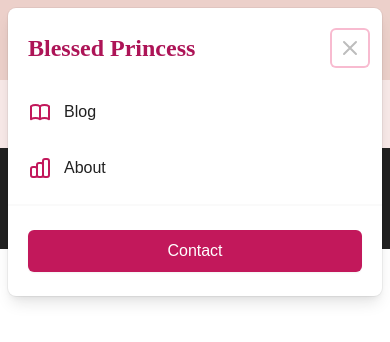
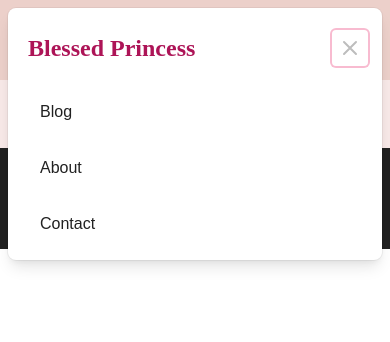
Before and after one commit to agungkeys/blessedprincess, a Next.js app: page /about in a window 390 px wide. Both pictures are taken after a click on the button "Open menu". Shown: the top 342 px of the page. Built offline with nearby package versions, Linux system fonts and the light colour scheme.

Commit message:
add new configuration for disqus

```diff
--- a/pages/[slug].js
+++ b/pages/[slug].js
@@ -16,7 +16,7 @@ function Slug({ props }) {
     }
   },[storePost]);
 
-  const disqusShortname = "blessed-9"
+  const disqusShortname = "https-blessedprincess-my-id"
   const disqusConfig = {
     url: `https://${process.env.BASE_HOST}/${storePost.slug}`,
     identifier: storePost.id, // Single post id
--- a/ui/components/CardBlog/CardBlog.js
+++ b/ui/components/CardBlog/CardBlog.js
@@ -1,6 +1,6 @@
 import Image from "next/image";
 import NextLink from "../../elements/NextLink";
-import { formatDate } from "../../../helpers/utils";
+import { firstLetterWordUppercase, formatDate } from "../../../helpers/utils";
 
 function CardBlog(props) {
   const { title, description, date, image, imageWidth, imageHeight, link, isCenter = false } = props;
@@ -33,7 +33,7 @@ function CardBlog(props) {
         }
         <NextLink href={link}>
           <div className="inline-block w-full mb-3 text-black transition-colors duration-200 hover:text-deep-pink-800">
-            <h2 className={`text-lg font-bold font-serif leading-4 line-clamp-2 ${isCenter && `text-center`}`}>{title}</h2>
+            <h2 className={`text-lg font-bold font-serif leading-4 line-clamp-2 ${isCenter && `text-center`}`}>{firstLetterWordUppercase(title)}</h2>
           </div>
         </NextLink>
         {description &&
--- a/ui/components/CardSingleBlogLanding/CardSingleBlogLanding.js
+++ b/ui/components/CardSingleBlogLanding/CardSingleBlogLanding.js
@@ -1,7 +1,7 @@
 import NextLink from "../../elements/NextLink";
 import Image from "next/image";
 import env from "../../../helpers/env";
-import { formatDate } from "../../../helpers/utils";
+import { firstLetterWordUppercase, formatDate } from "../../../helpers/utils";
 
 export default function CardSingleBlogLanding(props) {
   const { title, description, date, poster, images, link, type = 1} = props;
@@ -18,7 +18,7 @@ export default function CardSingleBlogLanding(props) {
             || null}
             <NextLink href={link || '/'}>
               <div className="inline-block mb-3 text-black transition-colors duration-200 hover:text-deep-pink-800">
-                <span className="text-xl font-bold font-serif leading-4">{title || '-'}</span>
+                <span className="text-xl font-bold font-serif leading-4">{firstLetterWordUppercase(title) || '-'}</span>
               </div>
             </NextLink>
             {poster &&
@@ -57,7 +57,7 @@ export default function CardSingleBlogLanding(props) {
         view = (
           <>
             <div className="inline-block mb-3 text-black transition-colors duration-200 hover:text-deep-pink-800">
-              <span className="text-xl font-bold font-serif leading-4">{title || '-'}</span>
+              <span className="text-xl font-bold font-serif leading-4">{firstLetterWordUppercase(title) || '-'}</span>
             </div>
             {images && !!images.length &&
               <div className="block">
@@ -107,7 +107,7 @@ export default function CardSingleBlogLanding(props) {
             </div>
 
             <div className="inline-block text-black transition-colors duration-200 hover:text-deep-pink-800">
-              <span className="text-xl font-bold font-serif leading-4">{title || '-'}</span>
+              <span className="text-xl font-bold font-serif leading-4">{firstLetterWordUppercase(title) || '-'}</span>
             </div>
 
             {description &&
--- a/ui/components/Navbar/Navbar.js
+++ b/ui/components/Navbar/Navbar.js
@@ -83,30 +83,24 @@ const Navbar = () => {
                 <div className="mt-8">
                   <nav className="grid gap-y-8">
                       <NextLink
-                        href=""
+                        href="/blog"
                         className="flex items-center rounded-md hover:bg-gray-50"
                       >
-                        <BookOpenIcon className="flex-shrink-0 h-6 w-6 text-pink-700" aria-hidden="true" />
                         <span className="ml-3 text-base font-medium text-gray-900">Blog</span>
                       </NextLink>
                       <NextLink
-                        href=""
+                        href="/about"
                         className="flex items-center rounded-md hover:bg-gray-50"
                       >
-                        <ChartBarIcon className="flex-shrink-0 h-6 w-6 text-pink-700" aria-hidden="true" />
                         <span className="ml-3 text-base font-medium text-gray-900">About</span>
                       </NextLink>
+                      <NextLink
+                        href="/contact"
+                        className="flex items-center rounded-md hover:bg-gray-50"
+                      >
+                        <span className="ml-3 text-base font-medium text-gray-900">Contact</span>
+                      </NextLink>
                   </nav>
-                </div>
-              </div>
-              <div className="py-6 px-5 space-y-6">
-                <div>
-                  <NextLink
-                    href="/"
-                    className="w-full flex items-center justify-center px-4 py-2 border border-transparent rounded-md shadow-sm text-base font-medium text-white bg-pink-700 hover:bg-pink-800"
-                  >
-                    Contact
-                  </NextLink>
                 </div>
               </div>
             </div>
```
